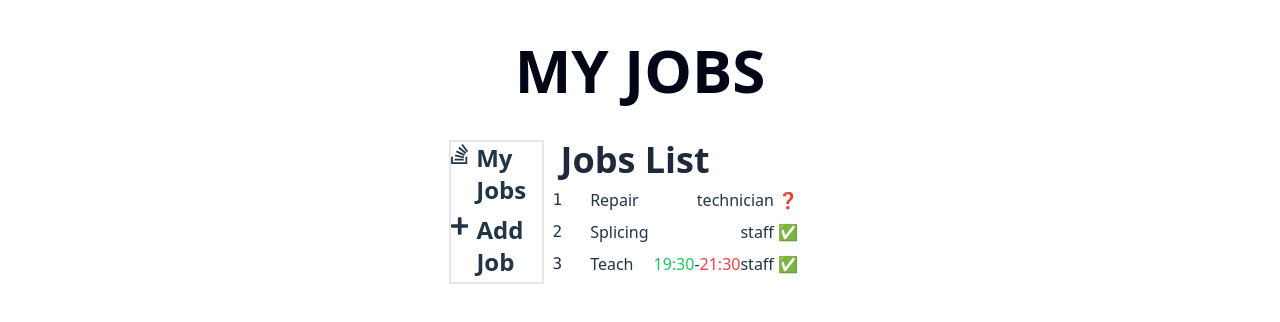
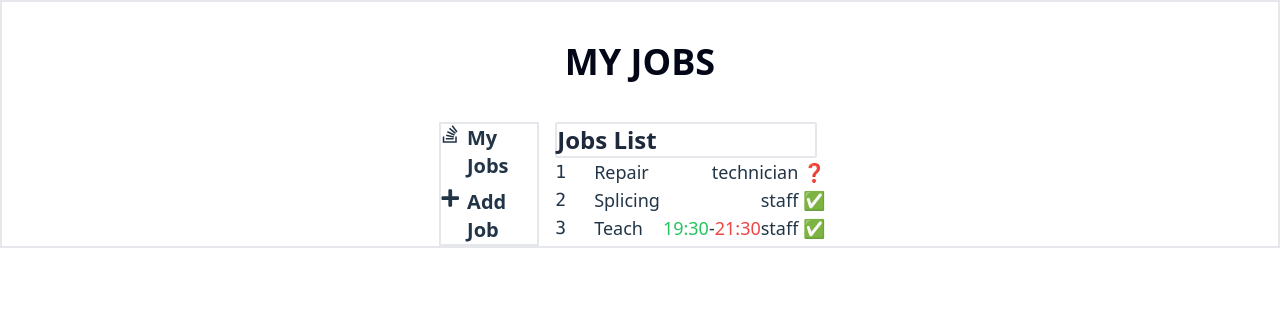
Before and after one commit to sidiqcahyono83/jobs, a React (Vite) app: page /jobs in a window 1280 px wide. Shown: the top 322 px of the page. Built offline with nearby package versions, Linux system fonts and the light colour scheme.

Commit message:
fate: route

```diff
--- a/src/routes/jobs-route.tsx
+++ b/src/routes/jobs-route.tsx
@@ -5,25 +5,20 @@ import localforage from "localforage";
 import { dataJobs } from "../data/jobs";
 
 export function JobsRoute() {
-
-
   return (
     <>
       <div>
-            <h1 className="font-bold mx-4 text-4xl rounded-sm text-slate-800 font-neutral-400 dark:text-white">
+        <h1 className="font-bold mx-4 text-2xl rounded-sm text-slate-800 font-neutral-400 flex-row dark:text-white border-2">
           Jobs List
         </h1>
         <ul>
           {dataJobs.map((job) => (
             <li
               key={job.id}
-                            className="my-2 dark:text-white hover:rounded-xl"
+              className="dark:text-white hover:rounded-xl text-lg mx-2"
             >
-                            <Link
-                                to={`/jobs/${job.id}`}
-                                className="block hover:bg-stone-700"
-                            >
-                                <JobItem job={job}/>
+              <Link to={`/jobs/${job.id}`} className="block hover:bg-stone-700">
+                <JobItem job={job} />
               </Link>
             </li>
           ))}
--- a/src/routes/root.tsx
+++ b/src/routes/root.tsx
@@ -5,31 +5,30 @@ import { Link, Outlet } from "react-router-dom";
 
 export function RootRoute() {
   return (
-    <main className="box-border h-64 justify-items-center max-w-screen-xl content-center mx-auto">
-      <h1 className="text-slate-950 hover:text-teal-800 m-10 dark:text-slate-100 font-bold justify-center text-6xl flex">
+    <main className="box-border justify-items-center max-w-screen-xl content-center mx-auto border-2">
+      <h1 className="text-slate-950 hover:text-teal-800 m-10 dark:text-slate-100 font-bold justify-center text-4xl flex">
         <Link to="/">MY JOBS</Link>
       </h1>
-      <div className="flex flex-row">
-        <ul className="flex w-3/12 max-h-full items-center gap-2 text-2xl font-bold flex-col border-2">
+      <div className="flex max-w-full">
+        <ul className="flex w-3/12 max-h-full items-center gap-2 text-xl font-bold flex-col border-2">
           <li className="hover:text-blue-800">
             <Link to="/jobs" className="flex gap-2">
-              <FaStackOverflow/>
+              <FaStackOverflow />
               My Jobs
             </Link>
           </li>
           <li className="hover:text-blue-800">
             <Link to="/addjobs" className="flex gap-2">
-              <FaPlus/>
+              <FaPlus />
               Add Job
             </Link>
           </li>
         </ul>
 
-        <section >
-          <Outlet/>
+        <section>
+          <Outlet />
         </section>
       </div>
-
     </main>
   );
 }
```
Lines whose indentation alone changed are shown as unchanged.
